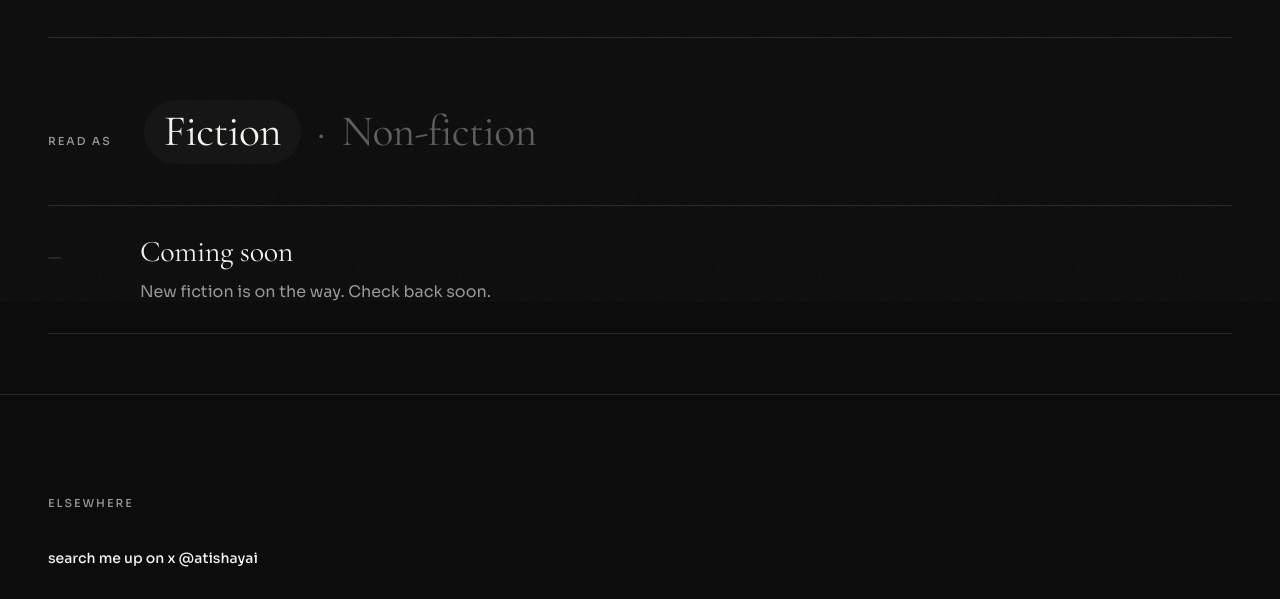
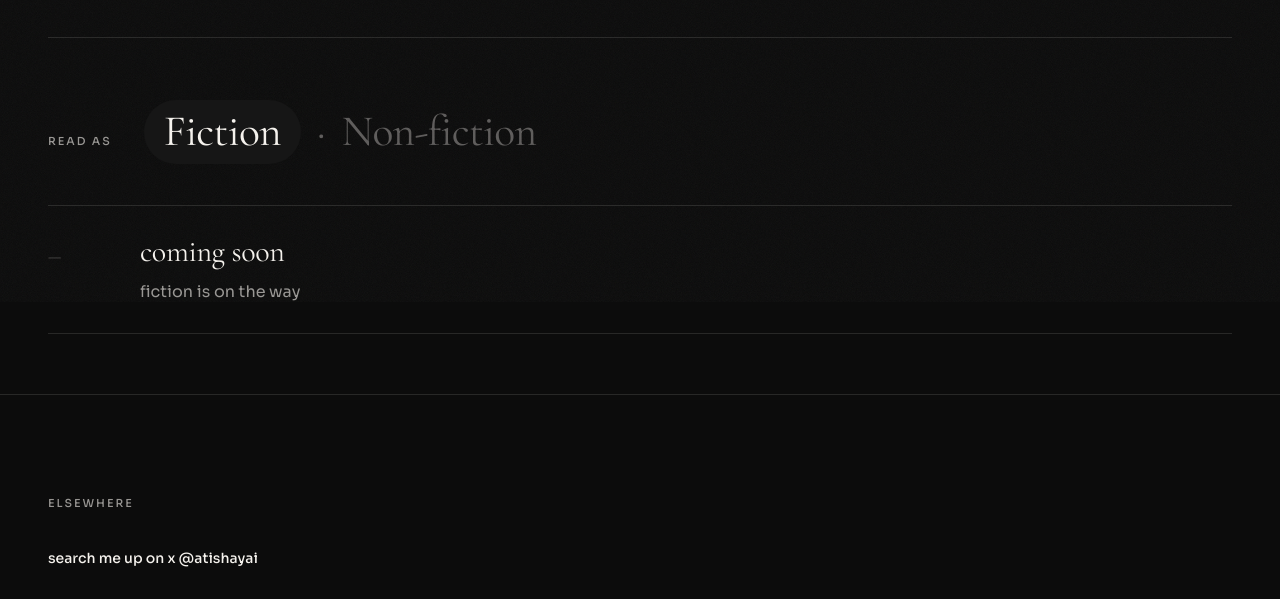
Before and after one commit to atishayai/atishayai.github.io, a website: page writing.html in a window 1280 px wide. Shown: the part 498-1097 px from the top of the page. Drawn offline with nearby package versions, Linux system fonts and the light colour scheme.

Commit message:
Update writing.html

```diff
--- a/writing.html
+++ b/writing.html
@@ -36,8 +36,8 @@
       <div class="wrow">
         <span class="num">—</span>
         <div>
-          <div class="title">Coming soon</div>
-          <div class="excerpt">New fiction is on the way. Check back soon.</div>
+          <div class="title">coming soon</div>
+          <div class="excerpt">fiction is on the way</div>
         </div>
       </div>
     </div>
@@ -46,7 +46,7 @@
         <span class="num">i.</span>
         <div>
           <div class="title">Paan Shots</div>
-          <div class="excerpt">Welcome!</div>
+          <div class="excerpt">Just the beginning</div>
         </div>
       </a>
     </div>
```
